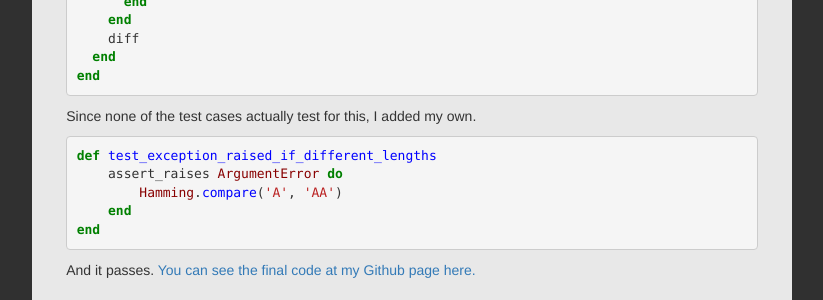
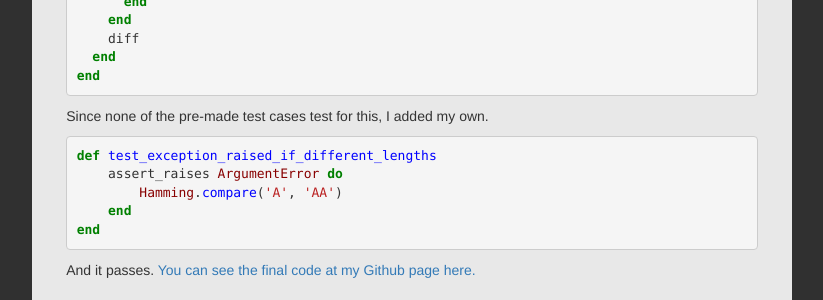
Before and after one commit to crackedlcd/crackedlcd.github.io, a Jekyll site: the page built from _posts/2015-03-19-Exercism-Hamming.md, in a window 1280 px wide. Shown: the part 1254-1554 px from the top of the page, without its empty margins (418-1241 px from the left). Built offline with Jekyll 4.4.1, drawn with Linux system fonts in a browser that asks for light colours; nearby versions of some CDN libraries; Markdown is read by kramdown in place of the engine named in the settings.

Commit message:
Change some wording in Hamming post.

```diff
--- a/_posts/2015-03-19-Exercism-Hamming.md
+++ b/_posts/2015-03-19-Exercism-Hamming.md
@@ -67,7 +67,7 @@ class Hamming
 end
 {% endhighlight %}
 
-Since none of the test cases actually test for this, I added my own.
+Since none of the pre-made test cases test for this, I added my own.
 
 {% highlight ruby %}
 def test_exception_raised_if_different_lengths
```
